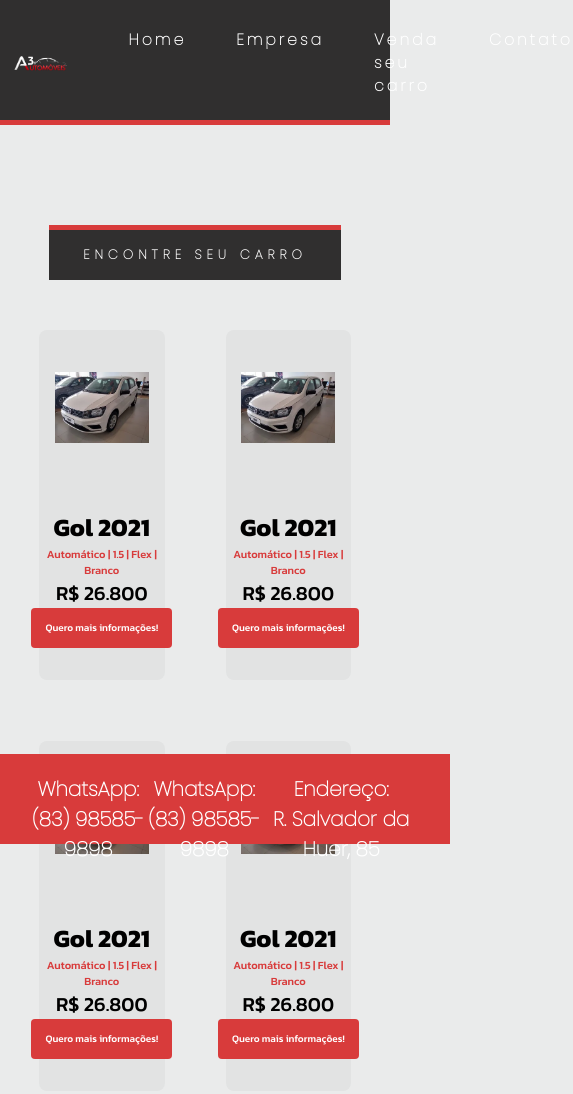
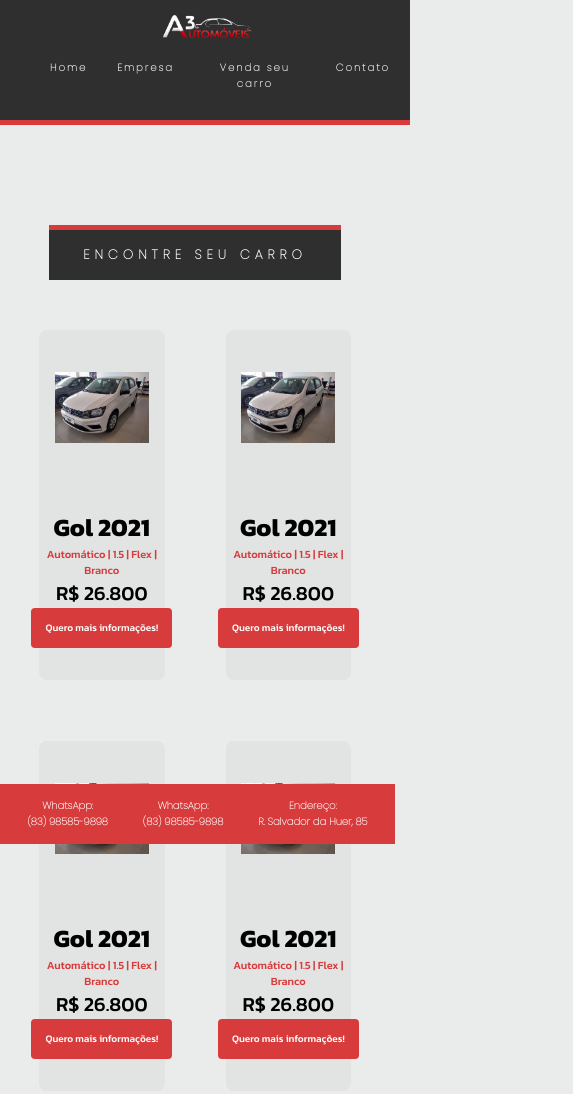
Before and after one commit to joaorenato285/a3, a plain HTML site: page index.html in a window 390 px wide. Shown: the top 1094 px of the page, 573 px wide, since content can reach past the window. Drawn offline with Linux system fonts and the light colour scheme.

Commit message:
Add files via upload

```diff
--- a/index.html
+++ b/index.html
@@ -26,7 +26,7 @@
 
   <header class="topo">
 
-      <nav>
+
         <img class="logo" src="Assets3/logo-removebg-preview.png">
         <ul class="listmenu">
           <li>Home</li>
@@ -34,8 +34,8 @@
           <li>Venda seu carro</li>
           <li>Contato</li>
         </ul>
-      </nav>
-    </div>
+
+
   </header>
 
 
@@ -188,7 +188,6 @@
 
 
   </section>
-  <br><br><br><br><br><br><br><br><br><br><br><br><br><br><br><br><br><br><br><br><br><br><br><br><br><br><br><br><br><br><br><br>
 
 
 
--- a/style.css
+++ b/style.css
@@ -8,15 +8,17 @@
     background-color: #EAEBEB;
     max-width: 100%;
     font-size: 1.6rem;
+    font-family: Kanit;
 }
 
 .topo{font-family: Poppins;
    width: 100%;
     background-color:#302F2F;
-    height: 12rem;
+    height: 10rem;
     border-bottom: #D83B3B solid .5rem;
-
-
+    align-items: center;
+    margin: 0;
+    display: flex;
 
 
 }
@@ -33,7 +35,7 @@
   display: flex;
   align-items: center;
   margin: auto;
-  padding: 2rem 3rem;
+  padding: 1.5rem 2.5rem;
   text-align: center;
 
 
@@ -46,52 +48,50 @@
 
 .num{
   list-style: none;
+  margin: auto;
   font-size: 2rem;
-  margin: auto;
 
 
 
 }
 
-nav {
-    width: 100%;
-    height: 12.5rem;
-    display: flex;
-    flex-direction: row;
-    align-items: center;
-    justify-content: space-between;
+
   }
 
 .logo{padding: 1rem;
-    width: 15%;
+    width: 15rem;
     margin: auto;
     display: flex;
+    float: left;
 
 
 }
 
 
 
-.listmenu{ margin: auto;
+.listmenu{
+  margin: auto;
+  float: right;
     list-style: none;
     display: flex;
-    letter-spacing: .3rem;
+    letter-spacing: .2rem;
     font-family: Poppins;
-    font-size: 2.5rem;
+    font-size: 1.6rem;
     font-weight: bold;
     color: white;
+    padding: 2rem 1rem;
 
 
 
 }
-li{padding-left: 5rem;
+li{
+  margin-left:3rem;
+text-align: center;
 
 
 }
 
-
-
-.ret{
+ .ret{
     display: flex;
     margin: auto;
     margin-top: 10rem;
@@ -101,9 +101,10 @@
     width: 65%;
     align-items: center;
     border-top: solid .5rem #D83B3B;
+
 }
 h2{
-    font-size: 3rem;
+    font-size: 4rem;
      letter-spacing: .5rem;
       font-family: Poppins;
       color: white;
@@ -128,7 +129,7 @@
   }
   section .card-item {
 
-    height: 30rem;
+    height: 35rem;
     background: #E2e3e3;
     border-radius: .8rem;
     display: flex;
@@ -145,7 +146,7 @@
   }
 
   .card-item img {
-    width: 80%;
+    width: 60%;
   }
   .card-item h3 {
     font-size: 3rem;
@@ -191,9 +192,23 @@
 
 
 
-  @media (max-width: 700px) {
+
+  @media (max-width: 600px) {
+     .topo{flex-direction: column;
+      padding: 1rem;
+     }
+
+    .logo{float: none;
+      width: 10rem;
+      position: absolute;
+      align-items: center;
 
 
+
+  }
+  .listmenu{
+    margin-top: 3rem;
+  }
 
 .ret{
 
@@ -250,7 +265,18 @@
       width: 112%;
       font-size: 1rem;
   }
+  footer{width: 375px;
+    height: 4rem;
+    letter-spacing: .1;
+    display: flex;
 
+    padding: 1rem 1rem;
+
+
+  }
+  .num{
+    font-size: 1rem;
+  }
 
 
 
```
